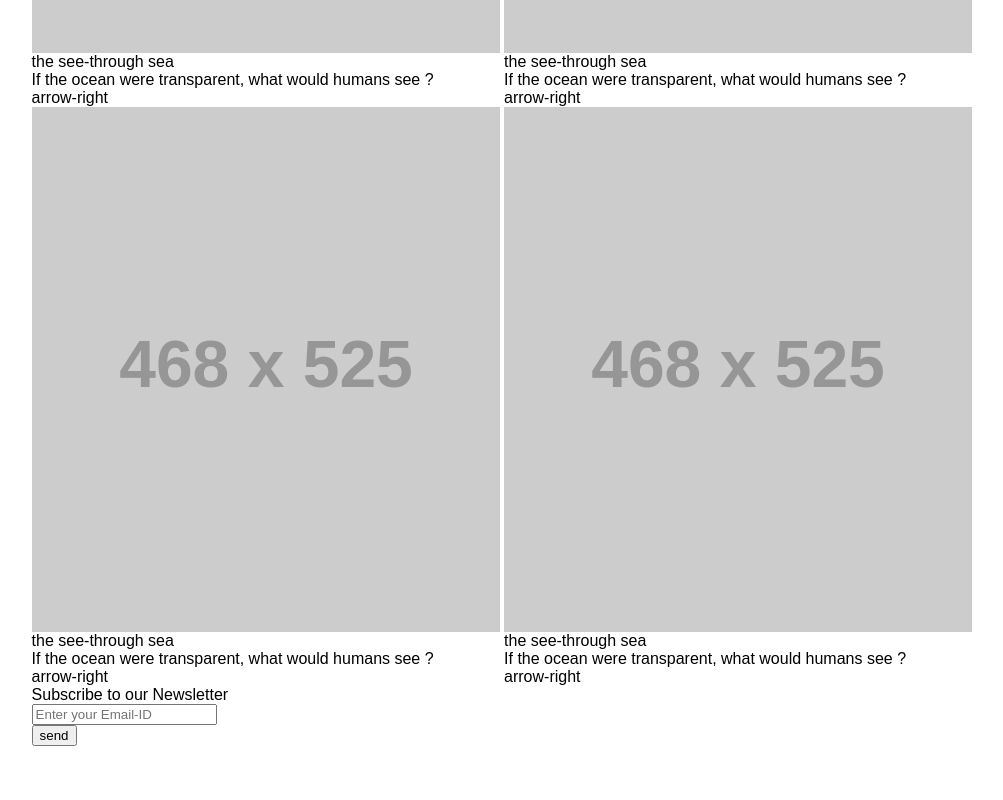
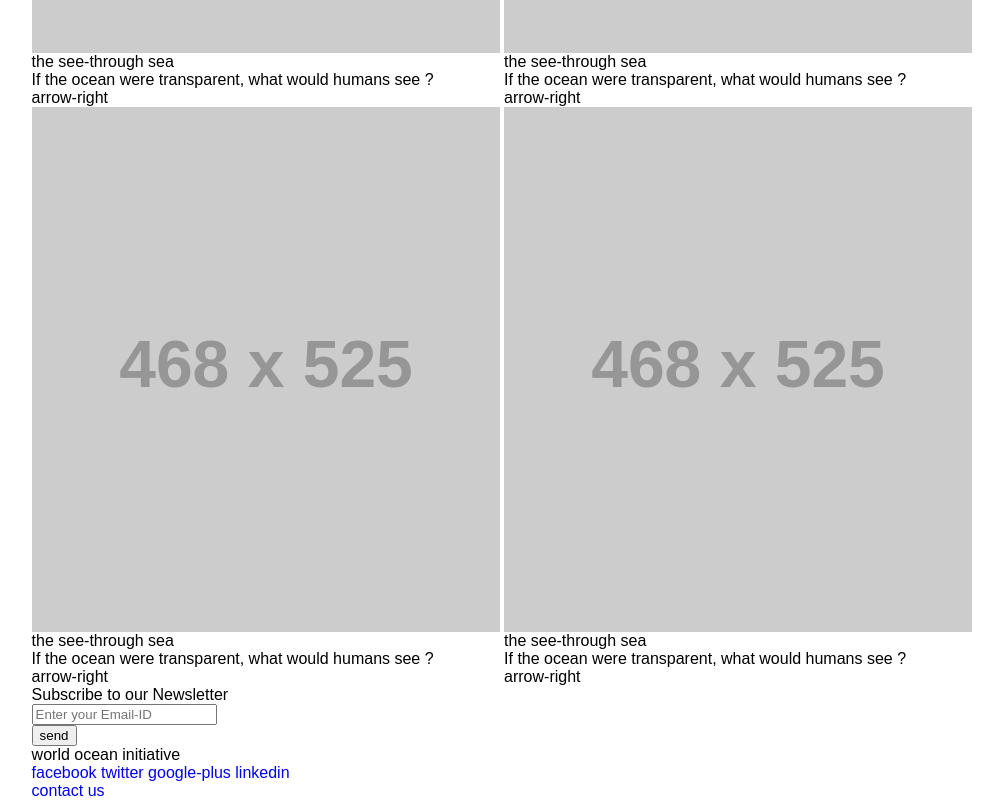
Before and after one commit to Abhijeet-Portfolio/blue-economy-sass, a plain HTML site: page index.html in a window 1280 px wide. Shown: the part 2195-2995 px from the top of the page, without its empty margins (58-1061 px from the left). Before the commit the page ends 2941 px from the top, so only its background shows below. Drawn offline with Linux system fonts and the light colour scheme; placeholder pictures from the web are drawn by us.

Commit message:
footer section html done

```diff
--- a/index.html
+++ b/index.html
@@ -202,10 +202,20 @@
       <!--subscribe section end-->
     </main>
     <!--main section end-->
-
     <!--footer section start-->
     <footer>
-
+      <div class="wrapper">
+        <h2>world ocean initiative</h2>
+        <div>
+          <ul>
+            <li><a href="#FIXME" title="facebook">facebook</a></li>
+            <li><a href="#FIXME" title="twitter">twitter</a></li>
+            <li><a href="#FIXME" title="google-plus">google-plus</a></li>
+            <li><a href="#FIXME" title="linkedin">linkedin</a></li>
+          </ul>
+          <a href="#FIXME" title="contact us">contact us</a>
+        </div>
+      </div>
     </footer>
     <!--footer section end-->
 
```
